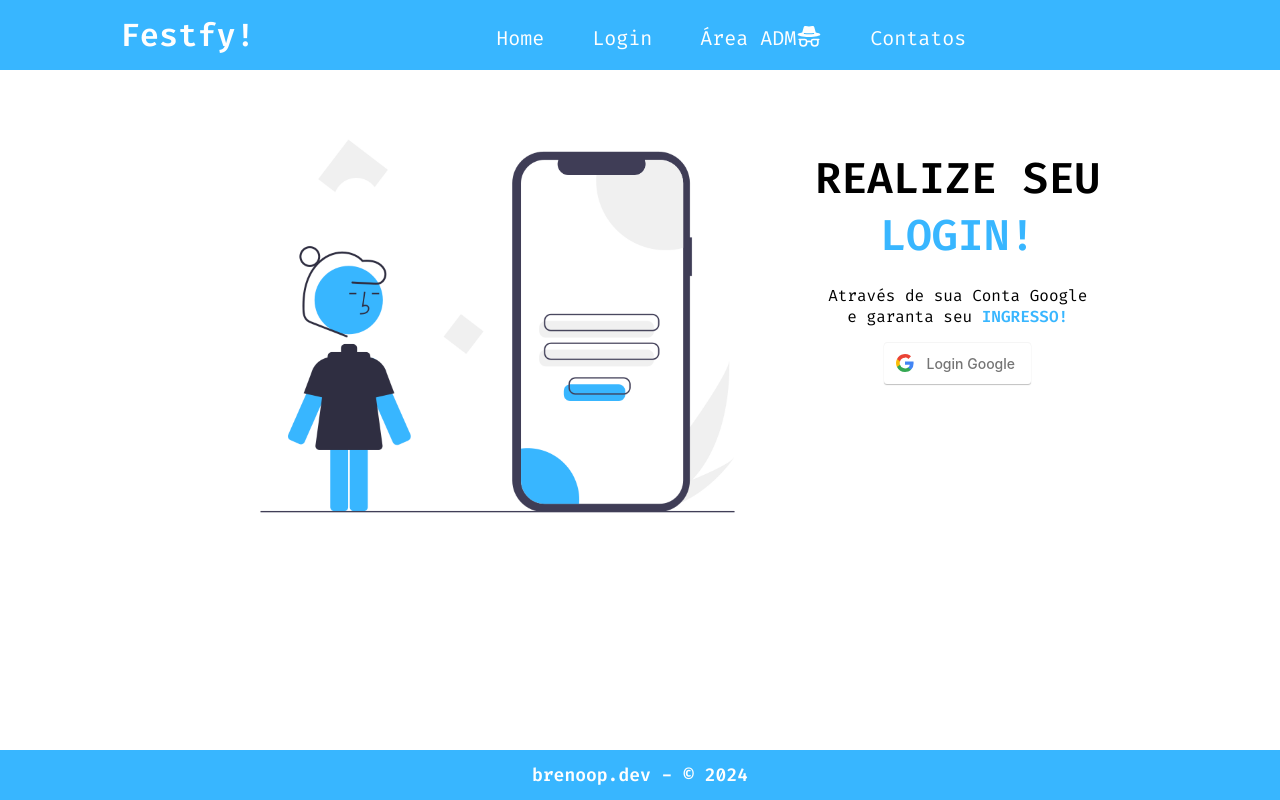
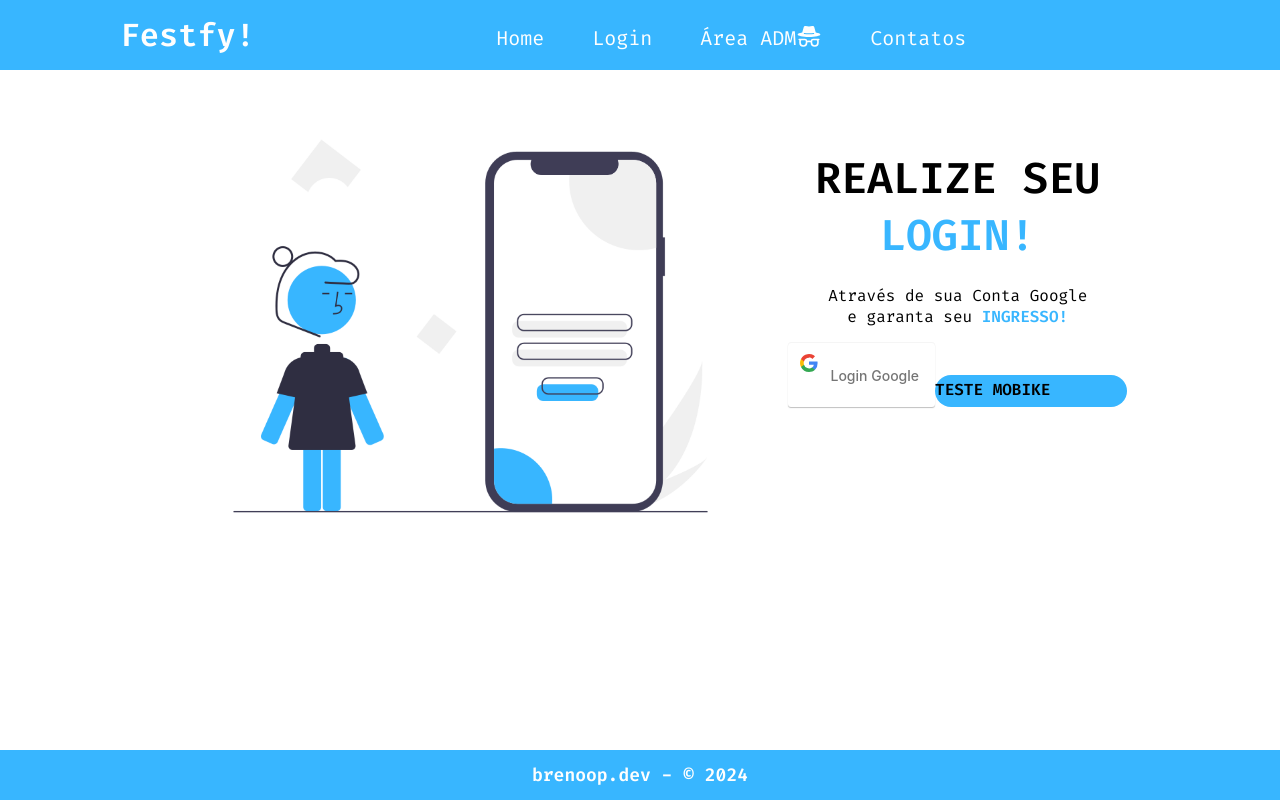
Before and after one commit to bren112/festfyuv, a React (Vite) app: page /sobre in a window 1280 px wide. Built offline with nearby package versions, Linux system fonts and the light colour scheme.

Commit message:
first commit

```diff
--- a/src/pages/Sobre/header.css
+++ b/src/pages/Sobre/header.css
@@ -13,8 +13,8 @@
   }
   #userfoto{
     border-radius: 80px;
-    width: 100px;
-    height: 100px;
+    width: 80px;
+    height: 80px;
   }
   .logout-btn{
   color: var(--red);
@@ -42,7 +42,7 @@
     display: flex;
     justify-content: space-between;
     gap: 3pc;
-    border: solid 1px var(--primary);
+
     border-radius: 3px;
 
   }
--- a/src/pages/Sobre/index.jsx
+++ b/src/pages/Sobre/index.jsx
@@ -4,6 +4,7 @@ import { auth } from "./firebase";
 import './btn.css';
 import './login.css';
 import fundo from './images/fundo.png'
+import { Link } from "react-router-dom";
 
 export default function Sobre() {
   const handleLogin = async () => {
@@ -50,6 +51,11 @@ export default function Sobre() {
         </p>
         <div className='div-btn'>
       <button onClick={handleLogin} className='login-with-google-btn'>Login Google</button>
+      <div id='btn'>
+          <Link to="/teste" id='link'>
+           TESTE MOBIKE
+          </Link>
+        </div>
       </div>
         </div>
 
--- a/src/pages/Sobre/tst.jsx
+++ b/src/pages/Sobre/tst.jsx
@@ -107,8 +107,11 @@ export default function Teste() {
               <br></br>  <br></br>
               <div id='btn-end'>
               <button id='Enviar'>Enviar</button>
+
              </div>
              <br></br>
+                <br></br>
+                <br></br>
                 <br></br>
 
               </div>
```
Also changed, not shown: src/components/Header/index.jsx (line endings or trailing spaces), 1 other file (tests, documents, lock files or other folders).
